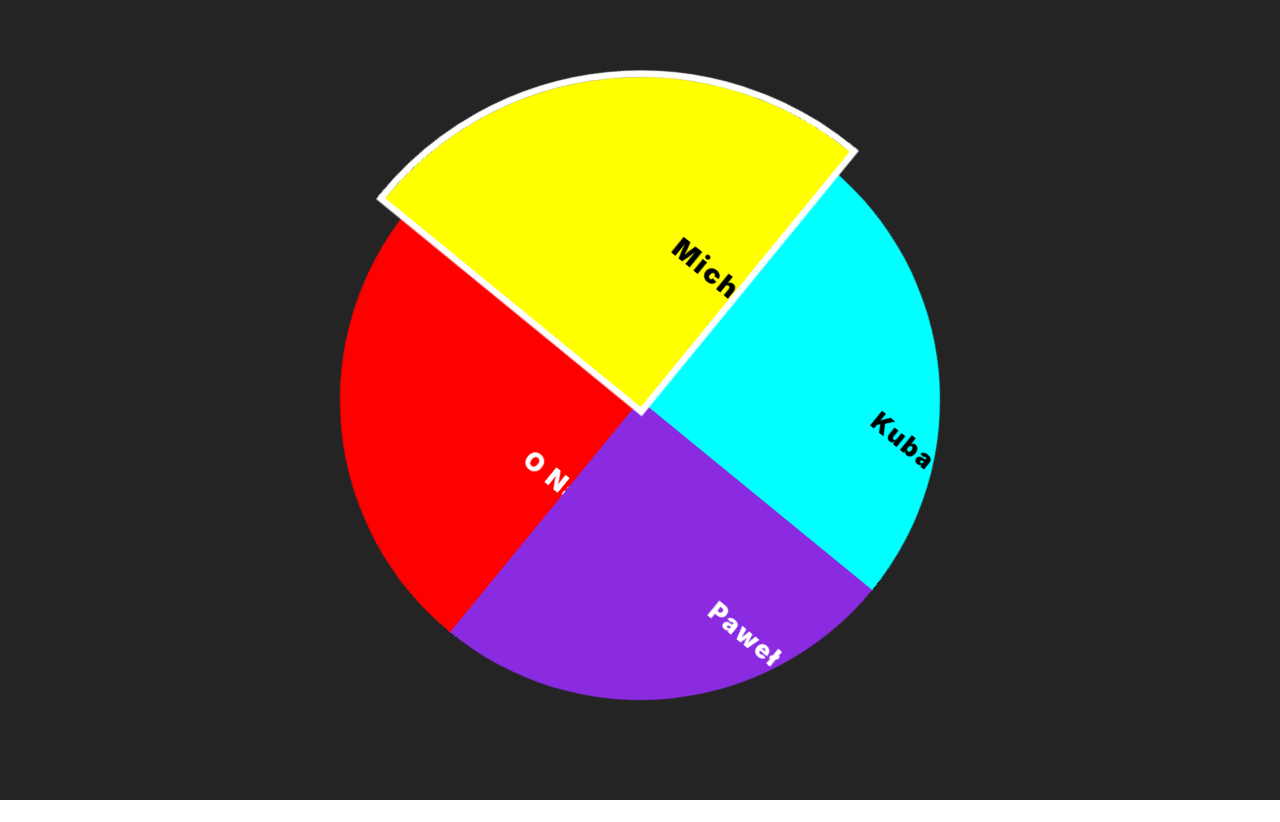
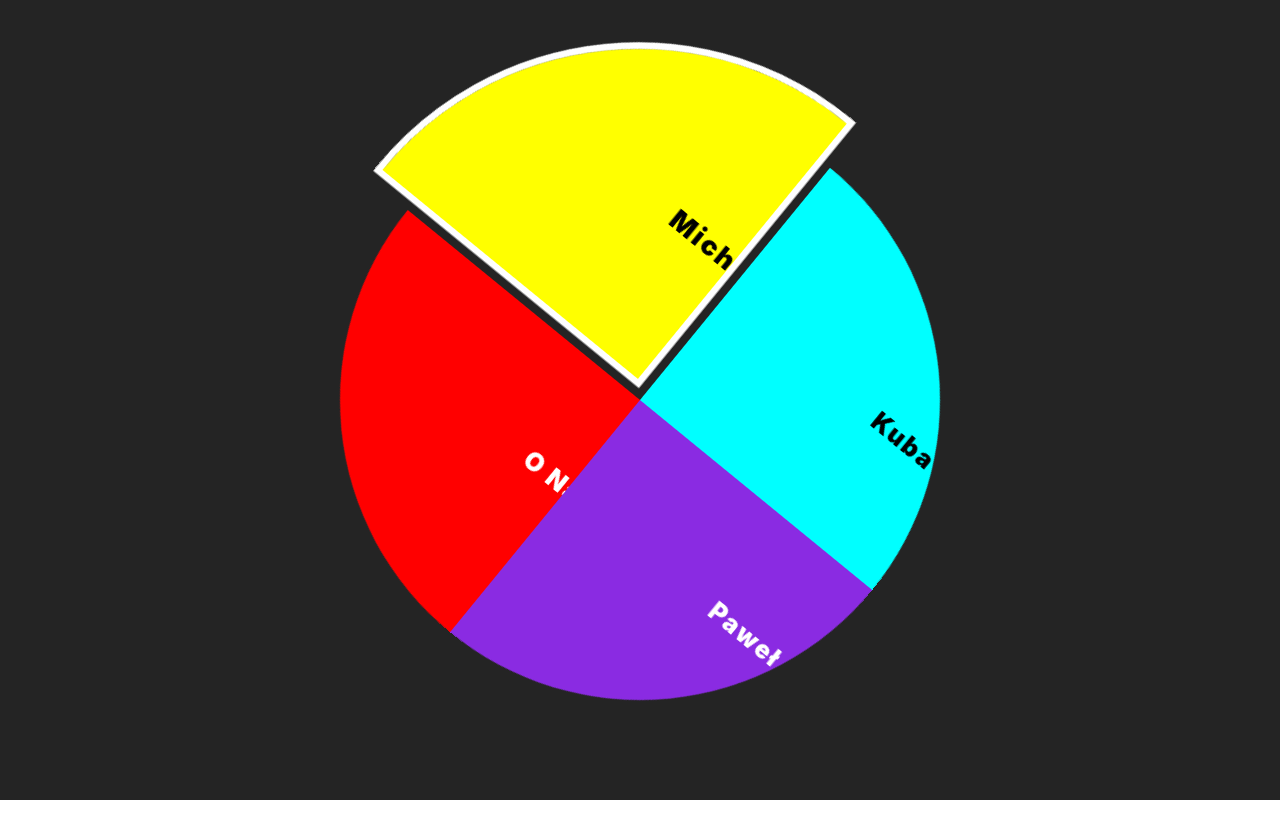
Before and after one commit to AtroxEGO/portfolio-app, a React (Create React App) app: page /example in a window 1280 px wide. In both pictures the pointer is over the element "Michał". Built offline with nearby package versions, Linux system fonts and the light colour scheme.

Commit message:
PA-03 fix

```diff
--- a/src/components/Circle/Circle.css
+++ b/src/components/Circle/Circle.css
@@ -10,6 +10,7 @@ html{
 }
 
 .circle{
+
     min-height: 600px;
     min-width: 600px;
     position: relative;
@@ -49,6 +50,10 @@ html{
 
 }
 
+.slice:first-child:hover{
+    translate: -20px -20px;
+}
+
 .slice:first-child span{
     top: 150px;
     left: 130px;
@@ -60,6 +65,10 @@ html{
     right: 0;
     background-color: aqua;
     border-top-right-radius: 100%;
+}
+
+.slice:nth-child(2):hover{
+    translate: 20px -20px;
 }
 
 .slice:nth-child(2) span{
@@ -75,6 +84,10 @@ html{
     border-bottom-right-radius: 100%;
 }
 
+.slice:nth-child(3):hover{
+    translate: 20px 20px;
+}
+
 .slice:nth-child(3) span{
     top: 100px;
     left: 80px;
@@ -86,6 +99,10 @@ html{
     left: 0;
     background-color: red;
     border-bottom-left-radius: 100%;
+}
+
+.slice:nth-child(4):hover{
+    translate: -20px 20px;
 }
 
 .slice:nth-child(4) span{
```
